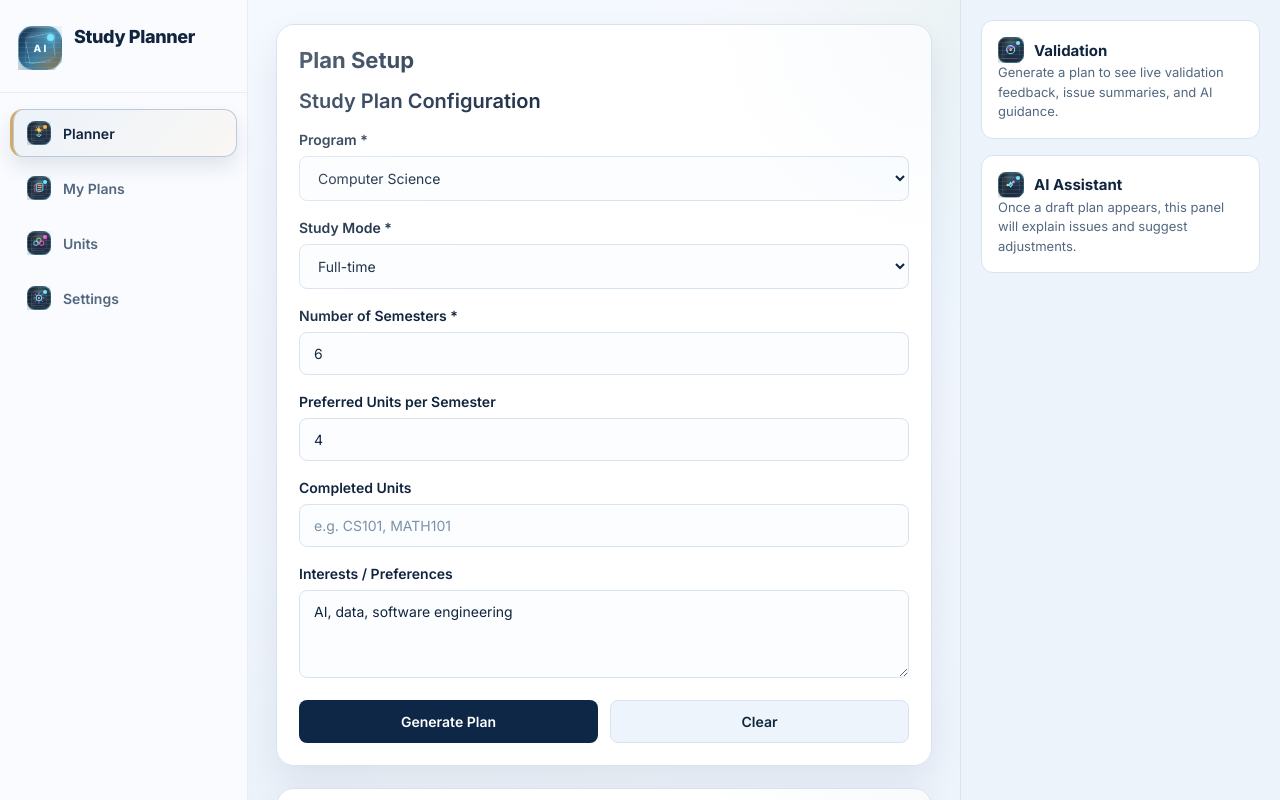
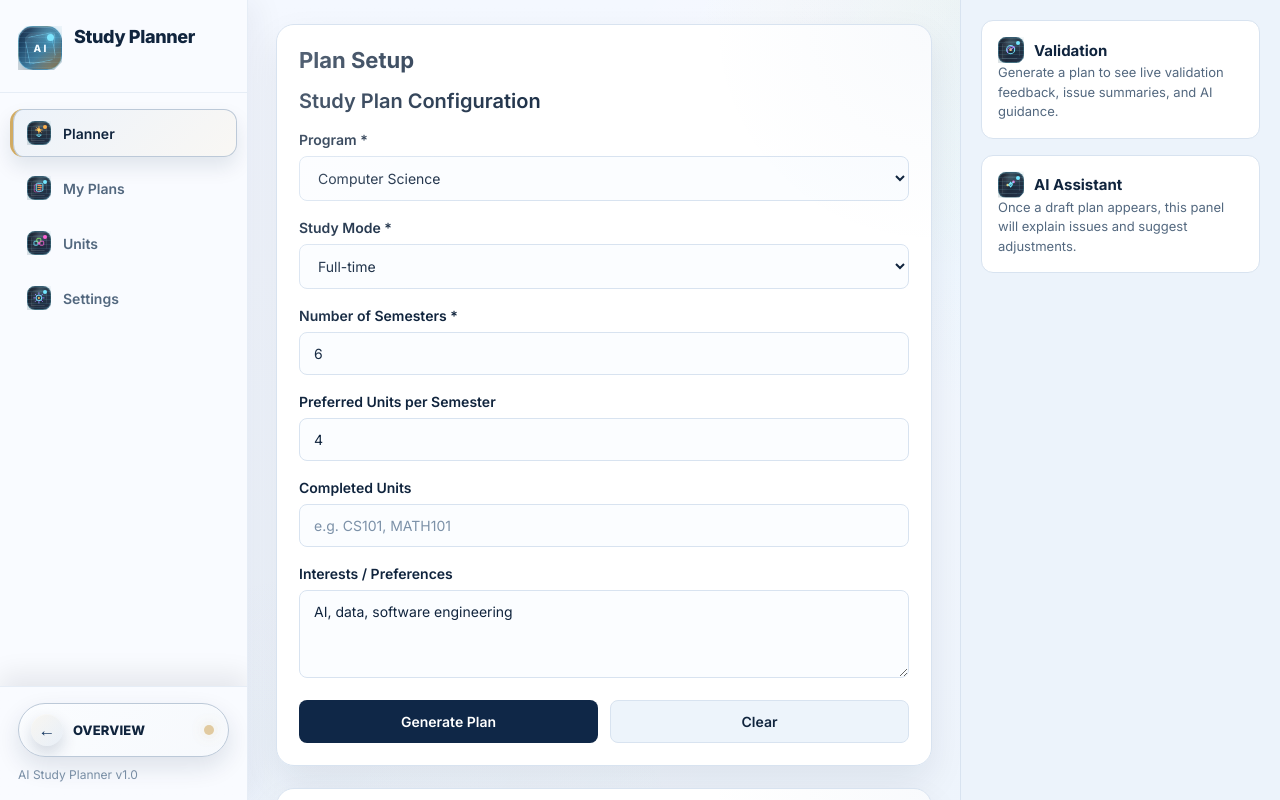
Before and after one commit to VincentWang2961/AIStudyPlanner, a Next.js app in the folder frontend/: page /create-plan in a window 1280 px wide. Shown: the top 800 px of the page. Built offline with nearby package versions, Linux system fonts and the light colour scheme.

Commit message:
Add overview shortcut to sidebar

```diff
--- a/frontend/src/components/Sidebar.module.css
+++ b/frontend/src/components/Sidebar.module.css
@@ -1,10 +1,14 @@
 .sidebar {
   width: 248px;
-  min-height: 100vh;
+  height: 100vh;
+  flex: 0 0 248px;
+  position: sticky;
+  top: 0;
   background: var(--sidebar-bg);
   border-right: 1px solid var(--divider);
   display: flex;
   flex-direction: column;
+  overflow: hidden;
   box-shadow: 10px 0 28px rgba(10, 29, 54, 0.05);
 }
 
@@ -173,6 +177,19 @@
   gap: 7px;
   padding: 16px 10px;
   flex: 1;
+  min-height: 0;
+  overflow-y: auto;
+  scrollbar-width: thin;
+  scrollbar-color: color-mix(in srgb, var(--primary) 24%, transparent) transparent;
+}
+
+.nav::-webkit-scrollbar {
+  width: 6px;
+}
+
+.nav::-webkit-scrollbar-thumb {
+  background: color-mix(in srgb, var(--primary) 22%, transparent);
+  border-radius: 999px;
 }
 
 .navItem {
@@ -233,7 +250,165 @@
 
 .footer {
   border-top: 1px solid var(--divider);
-  padding: 18px 20px;
+  padding: 16px 18px 18px;
+  display: grid;
+  gap: 10px;
+  background:
+    linear-gradient(180deg, color-mix(in srgb, var(--sidebar-bg) 82%, transparent), var(--sidebar-bg));
+  box-shadow: 0 -12px 24px rgba(7, 17, 29, 0.08);
+}
+
+.overviewButton {
+  position: relative;
+  display: flex;
+  align-items: center;
+  gap: 10px;
+  padding: 10px 12px;
+  min-height: 54px;
+  border-radius: 999px;
+  background:
+    linear-gradient(
+      135deg,
+      color-mix(in srgb, var(--surface-elevated) 78%, var(--sidebar-bg)),
+      color-mix(in srgb, var(--primary-soft) 28%, var(--surface))
+    );
+  border: 1px solid color-mix(in srgb, var(--primary) 14%, var(--border));
+  color: var(--text-primary);
+  box-shadow:
+    inset 0 1px 0 rgba(255, 255, 255, 0.12),
+    0 10px 24px color-mix(in srgb, var(--primary) 12%, transparent);
+  overflow: hidden;
+  transition:
+    transform 0.2s ease,
+    border-color 0.2s ease,
+    box-shadow 0.2s ease,
+    background 0.2s ease;
+}
+
+.overviewButton::before {
+  content: "";
+  position: absolute;
+  inset: 0;
+  background:
+    linear-gradient(120deg, transparent 18%, rgba(255, 255, 255, 0.14) 50%, transparent 82%),
+    radial-gradient(circle at 88% 50%, color-mix(in srgb, var(--accent-soft) 36%, transparent), transparent 7rem);
+  opacity: 0;
+  transition: opacity 0.2s ease;
+  pointer-events: none;
+}
+
+.overviewButton:hover {
+  transform: translateY(-1px);
+  border-color: color-mix(in srgb, var(--accent) 28%, var(--primary));
+  box-shadow:
+    inset 0 1px 0 rgba(255, 255, 255, 0.14),
+    0 14px 30px color-mix(in srgb, var(--primary) 16%, transparent);
+}
+
+.overviewButton:hover::before {
+  opacity: 1;
+}
+
+.overviewButtonActive {
+  background:
+    linear-gradient(
+      135deg,
+      color-mix(in srgb, var(--surface-muted) 90%, var(--sidebar-bg)),
+      color-mix(in srgb, var(--primary-soft) 16%, var(--surface))
+    );
+  border-color: color-mix(in srgb, var(--primary) 10%, var(--border));
+  box-shadow:
+    inset 0 1px 0 rgba(255, 255, 255, 0.08),
+    0 6px 18px color-mix(in srgb, var(--primary) 8%, transparent);
+}
+
+.overviewButtonActive::before {
+  opacity: 0.38;
+}
+
+.overviewButtonActive:hover {
+  transform: none;
+  border-color: color-mix(in srgb, var(--primary) 12%, var(--border));
+  box-shadow:
+    inset 0 1px 0 rgba(255, 255, 255, 0.08),
+    0 6px 18px color-mix(in srgb, var(--primary) 8%, transparent);
+}
+
+.overviewButton:focus-visible {
+  outline: none;
+  box-shadow:
+    var(--focus-ring),
+    inset 0 1px 0 rgba(255, 255, 255, 0.14),
+    0 14px 30px color-mix(in srgb, var(--primary) 16%, transparent);
+}
+
+.overviewIcon {
+  position: relative;
+  z-index: 1;
+  width: 32px;
+  height: 32px;
+  flex: 0 0 32px;
+  display: inline-flex;
+  align-items: center;
+  justify-content: center;
+  border-radius: 999px;
+  background:
+    linear-gradient(135deg, color-mix(in srgb, var(--accent-soft) 64%, white), color-mix(in srgb, var(--primary-soft) 74%, white));
+  color: color-mix(in srgb, var(--primary) 86%, #4aa6ff);
+  font-size: 17px;
+  font-weight: 800;
+  box-shadow:
+    inset 0 1px 0 rgba(255, 255, 255, 0.28),
+    0 8px 16px rgba(13, 38, 72, 0.16);
+}
+
+.overviewLabel {
+  position: relative;
+  z-index: 1;
+  font-size: 13px;
+  font-weight: 800;
+  line-height: 1;
+  letter-spacing: 0.01em;
+  text-transform: uppercase;
+}
+
+.overviewButtonActive .overviewLabel {
+  color: var(--text-secondary);
+}
+
+.overviewGlow {
+  position: absolute;
+  right: 14px;
+  top: 50%;
+  width: 10px;
+  height: 10px;
+  border-radius: 999px;
+  transform: translateY(-50%);
+  background: color-mix(in srgb, var(--accent) 84%, white);
+  box-shadow:
+    0 0 0 4px color-mix(in srgb, var(--accent-soft) 22%, transparent),
+    0 0 16px color-mix(in srgb, var(--accent) 34%, transparent);
+  opacity: 0.72;
+}
+
+.overviewButtonActive .overviewIcon {
+  background:
+    linear-gradient(
+      135deg,
+      color-mix(in srgb, var(--surface-elevated) 92%, white),
+      color-mix(in srgb, var(--primary-soft) 26%, var(--surface))
+    );
+  color: color-mix(in srgb, var(--primary) 62%, var(--text-secondary));
+  box-shadow:
+    inset 0 1px 0 rgba(255, 255, 255, 0.18),
+    0 4px 10px rgba(13, 38, 72, 0.08);
+}
+
+.overviewButtonActive .overviewGlow {
+  opacity: 0.38;
+  box-shadow:
+    0 0 0 4px color-mix(in srgb, var(--primary-soft) 18%, transparent),
+    0 0 12px color-mix(in srgb, var(--primary) 18%, transparent);
 }
 
 .footer p {
@@ -244,11 +419,13 @@
 @media (max-width: 768px) {
   .sidebar {
     width: 88px;
+    flex-basis: 88px;
   }
 
   .branding p,
   .label,
-  .footer {
+  .footer p,
+  .overviewLabel {
     display: none;
   }
 
@@ -280,4 +457,24 @@
   .themeArea {
     padding: 0 10px 14px;
   }
+
+  .footer {
+    padding: 14px 10px;
+  }
+
+  .overviewButton {
+    justify-content: center;
+    min-height: 48px;
+    padding: 8px;
+  }
+
+  .overviewIcon {
+    width: 32px;
+    height: 32px;
+    flex-basis: 32px;
+  }
+
+  .overviewGlow {
+    display: none;
+  }
 }
--- a/frontend/src/components/Sidebar.tsx
+++ b/frontend/src/components/Sidebar.tsx
@@ -14,6 +14,8 @@ const navItems = [
 
 export default function Sidebar() {
   const pathname = usePathname();
+  const showOverviewButton = !pathname.startsWith("/auth");
+  const isOverviewPage = pathname === "/";
 
   return (
     <aside className={styles.sidebar}>
@@ -47,6 +49,20 @@ export default function Sidebar() {
       </nav>
 
       <div className={styles.footer}>
+        {showOverviewButton ? (
+          <Link
+            href="/"
+            className={`${styles.overviewButton} ${isOverviewPage ? styles.overviewButtonActive : ""}`}
+            aria-current={isOverviewPage ? "page" : undefined}
+          >
+            <span className={styles.overviewIcon} aria-hidden="true">
+              ←
+            </span>
+            <span className={styles.overviewLabel}>Overview</span>
+            <span className={styles.overviewGlow} aria-hidden="true" />
+          </Link>
+        ) : null}
+
         <p>AI Study Planner v1.0</p>
       </div>
     </aside>
```
